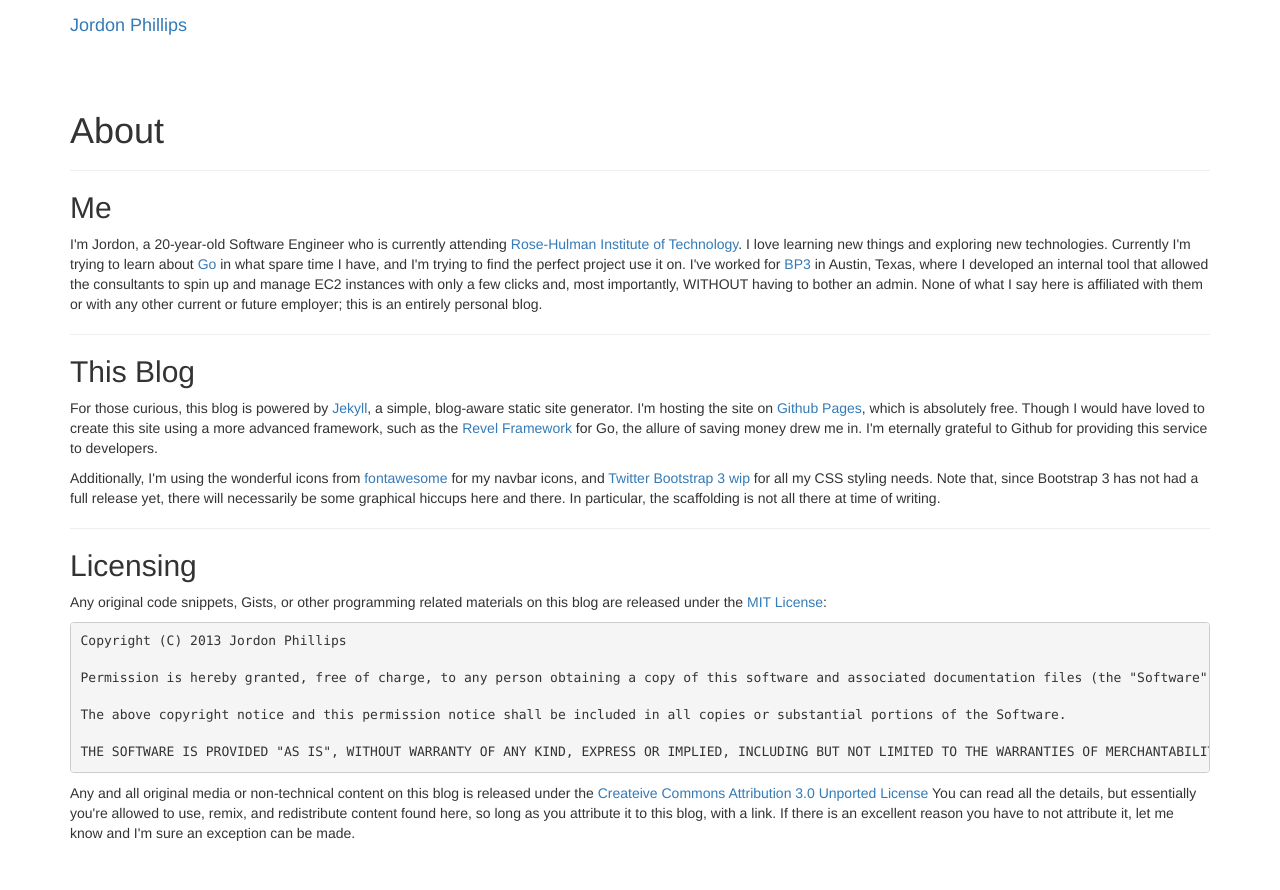
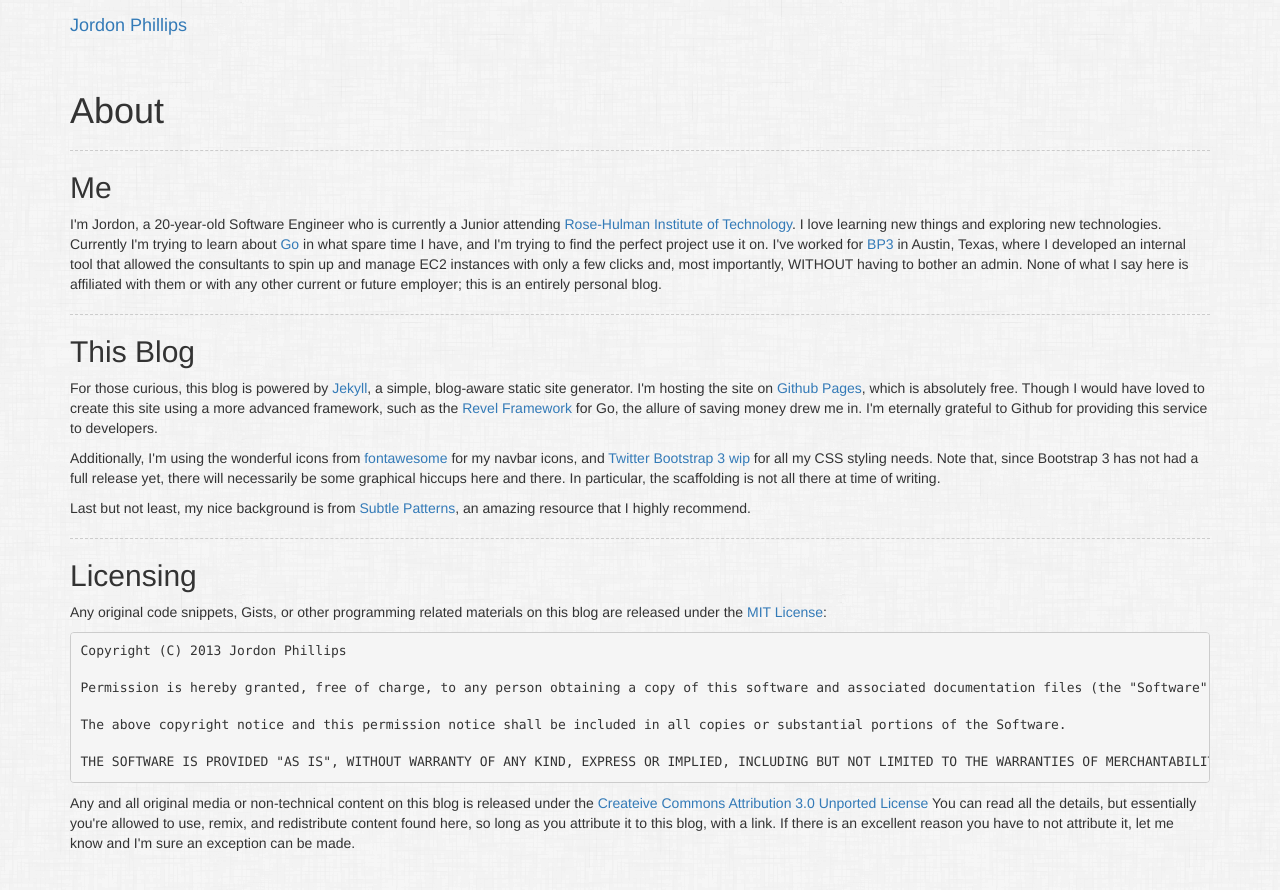
Before and after one commit to JordonPhillips/JordonPhillips.github.io, a Jekyll site: the page built from about/index.html, in a window 1280 px wide. Shown: the top 890 px of the page. Built offline with Jekyll 4.4.1, drawn with Linux system fonts in a browser that asks for light colours; nearby versions of some CDN libraries; Markdown is read by kramdown in place of the engine named in the settings.

Commit message:
Added a lovely background and updated the about page

```diff
--- a/_layouts/default.html
+++ b/_layouts/default.html
@@ -14,6 +14,8 @@
     <script src="//netdna.bootstrapcdn.com/bootstrap/3.0.0-wip/js/bootstrap.min.js"></script>
 
     <link href="//netdna.bootstrapcdn.com/font-awesome/3.2.1/css/font-awesome.css" rel="stylesheet">
+
+    <link rel="stylesheet" href="/css/misc.css">
   </head>
 
   <body>
--- a/about/index.html
+++ b/about/index.html
@@ -10,7 +10,7 @@
 <h2>Me</h2>
 
 <p>
-	I'm Jordon, a 20-year-old Software Engineer who is currently attending
+	I'm Jordon, a 20-year-old Software Engineer who is currently a Junior attending
 	<a href="www.rose-hulman.edu">Rose-Hulman Institute of Technology</a>. I love learning new things
 	and exploring new technologies. Currently I'm trying to learn about <a href="golang.org">Go</a>
 	in what spare time I have, and I'm trying to find the perfect project use it on. I've worked for
@@ -39,6 +39,10 @@
 	be some graphical hiccups here and there. In particular, the scaffolding is not all there at time of
 	writing.
 </p>
+
+<p>
+	Last but not least, my nice background is from <a href="subtlepatterns.com">Subtle Patterns</a>, an
+	amazing resource that I highly recommend.
 
 <hr/>
 
--- /dev/null
+++ b/css/misc.css
@@ -0,0 +1,15 @@
+body {
+	background-image:url('/assets/images/furley_bg.png');
+	background-repeat:repeat;
+}
+
+hr {
+    border: 0;
+    border-bottom: 1px dashed #ccc;
+}
+
+.page-header {
+	margin: 20px 0 20px;
+	border: 0;
+    border-bottom: 1px dashed #ccc;
+}
```
Also changed, not shown: assets/images/furley_bg.png (added).
